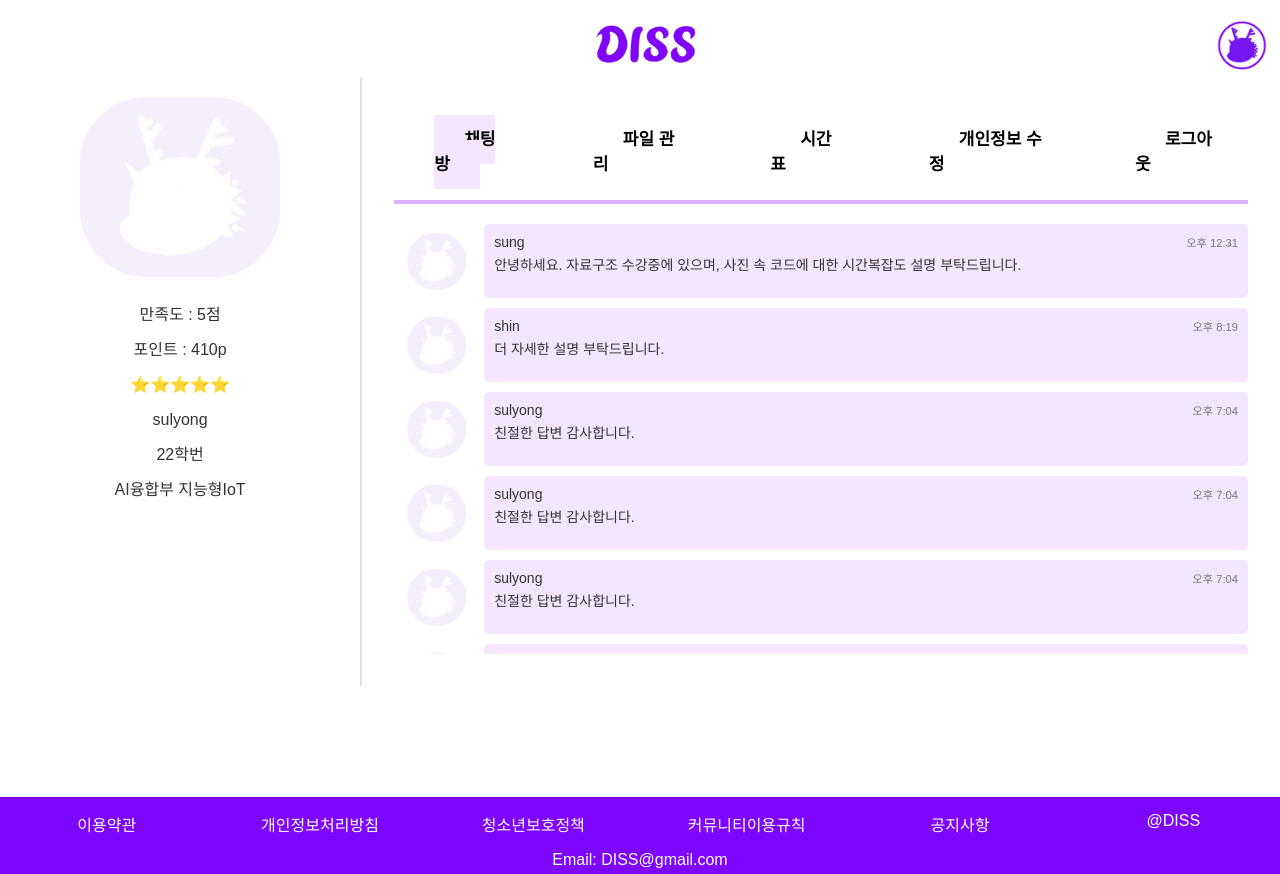
After one commit to jga-eun/DISS, a PHP site: page /mypage-main.html in a window 1280 px wide. The commit adds this page. Run offline with PHP 8.4, Linux system fonts and the light colour scheme.

Commit message:
프로필 구현 1차 (메인, 파일 관리 페이지)

```diff
--- /dev/null
+++ b/mypage-main.html
@@ -0,0 +1,126 @@
+<!DOCTYPE html>
+<html lang="ko">
+  <head>
+    <meta charset="UTF-8" />
+    <title>DISS QnA</title>
+    <link rel="stylesheet" href="st_base.css">
+    <link rel="stylesheet" href="mypage.css" />
+  </head>
+  <body>
+    <div class="header">
+        <a href="Home.html"><img src="image/logo.png" alt="Logo Image" class="logo"></a><!-- alt : 이미지 로드 실패 시 대체 텍스트 -->
+        <a href="profile.html"><img src="image/profile.png" alt="Profile Image" class="profile"></a>
+    </div>
+
+    <main class="profile-container">
+      <div class="profile-sidebar">
+        <img src="image/me.png" alt="프로필 이미지" class="profile-img" />
+        <div class="profile-info">
+            <p>
+            </p>
+          <div class="rating">만족도 : 5점</div>
+          <div>포인트 : 410p</div>
+          <div class="star-rating">⭐⭐⭐⭐⭐</div>
+          <div>sulyong</div>
+          <div>22학번</div>
+          <div>AI융합부 지능형IoT</div>
+        </div>
+      </div>
+
+      <div class="profile-content">
+        <div class="menu-bar">
+          <nav>
+            <ul class="menu-list">
+                <li><a href="mypage-main.html" class="menu-item active">채팅방</a></li>
+                <li><a href="mypage-file.html" class="menu-item">파일 관리</a></li>
+                <li><a href="mypage-schedule.html" class="menu-item">시간표</a></li>
+                <li><a href="mypage-privacy.html" class="menu-item">개인정보 수정</a></li>
+                <li><a href="#" class="menu-item">로그아웃</a></li>
+              </ul>
+          </nav>
+          <div class="underline"></div>
+        </div>
+
+        <div class ="question-detail">
+            <div class="content-area">
+                <div class="chat-item">
+                  <img src="image/icon.jpg" alt="아이콘" class="chat-icon" />
+                  <div class="chat-text">
+                    <div class="chat-header">
+                      <p class="chat-name">sung</p>
+                      <span class="chat-time">오후 12:31</span>
+                    </div>
+                    <p class="chat-content">
+                      안녕하세요. 자료구조 수강중에 있으며, 사진 속 코드에 대한
+                      시간복잡도 설명 부탁드립니다.
+                    </p>
+                  </div>
+                </div>
+                <div class="chat-item">
+                  <img src="image/icon.jpg" alt="아이콘" class="chat-icon" />
+                  <div class="chat-text">
+                    <div class="chat-header">
+                      <p class="chat-name">shin</p>
+                      <span class="chat-time">오후 8:19</span>
+                    </div>
+                    <p class="chat-content">더 자세한 설명 부탁드립니다.</p>
+                  </div>
+                </div>
+                <div class="chat-item">
+                  <img src="image/icon.jpg" alt="아이콘" class="chat-icon" />
+                  <div class="chat-text">
+                    <div class="chat-header">
+                      <p class="chat-name">sulyong</p>
+                      <span class="chat-time">오후 7:04</span>
+                    </div>
+                    <p class="chat-content">친절한 답변 감사합니다.</p>
+                  </div>
+                </div>
+                <div class="chat-item">
+                  <img src="image/icon.jpg" alt="아이콘" class="chat-icon" />
+                  <div class="chat-text">
+                    <div class="chat-header">
+                      <p class="chat-name">sulyong</p>
+                      <span class="chat-time">오후 7:04</span>
+                    </div>
+                    <p class="chat-content">친절한 답변 감사합니다.</p>
+                  </div>
+                </div>
+                <div class="chat-item">
+                    <img src="image/icon.jpg" alt="아이콘" class="chat-icon" />
+                    <div class="chat-text">
+                      <div class="chat-header">
+                        <p class="chat-name">sulyong</p>
+                        <span class="chat-time">오후 7:04</span>
+                      </div>
+                      <p class="chat-content">친절한 답변 감사합니다.</p>
+                    </div>
+                </div>
+              </div>
+              <div class="chat-item">
+                <img src="image/icon.jpg" alt="아이콘" class="chat-icon" />
+                <div class="chat-text">
+                  <div class="chat-header">
+                    <p class="chat-name">sulyong</p>
+                    <span class="chat-time">오후 7:04</span>
+                  </div>
+                  <p class="chat-content">친절한 답변 감사합니다.</p>
+                </div>
+            </div>
+          </div>
+        </div>
+
+      </div>
+    </main>
+
+    <div class="bottom">
+        <div class="rule"><a href="rule1.html">이용약관</a></div>
+        <div class="rule"><a href="rule2.html">개인정보처리방침</a></div>
+        <div class="rule"><a href="rule3.html">청소년보호정책</a></div>
+        <div class="rule"><a href="rule4.html">커뮤니티이용규칙</a></div>
+        <div class="rule"><a href="inform.html">공지사항</a></div>
+        <div class="rule">@DISS</div>
+        <div class="email">Email: DISS@gmail.com</div>
+    </div>
+  </body>
+</html>
--- /dev/null
+++ b/mypage.css
@@ -0,0 +1,166 @@
+body {
+  font-family: sans-serif;
+  background-color: #ffffff;
+  color: #333;
+  margin: 0;
+  padding: 0;
+}
+
+header {
+  text-align: center;
+  padding: 20px;
+  position: relative;
+}
+
+.logo-img,
+.char-img {
+  max-width: 150px;
+  margin: 0 auto;
+  display: block;
+}
+
+.points {
+  text-align: right;
+  margin-right: 20px;
+  font-size: 14px;
+  color: #555;
+  margin-top: 20px; /* 수정된 부분 */
+}
+
+.profile-container {
+  display: flex;
+}
+
+.profile-sidebar {
+  width: 30%;
+  padding: 20px;
+  background-color: white;
+  border-right: 2px solid #e0e0e0;
+  text-align: center;
+}
+
+.profile-info {
+  line-height: 35px;
+}
+
+.profile-img {
+  max-width: 200px;
+}
+
+.menu-bar nav {
+  display: flex;
+  justify-content: center;
+}
+
+.menu-list {
+  display: flex;
+  gap: 60px;
+  list-style: none;
+  margin-bottom: 20px; /* 수정된 부분 */
+}
+
+.menu-item {
+  padding: 15px 30px;
+  text-decoration: none;
+  color: black;
+  border: none;
+  background-color: transparent;
+  font-size: 17px;
+  font-weight: bold;
+  cursor: pointer;
+  transition: background-color 0.3s;
+}
+
+.menu-item:hover,
+.menu-item.active {
+  background-color: #f3e6ff;
+  color: #000;
+}
+
+.underline {
+  width: 100%;
+  height: 4px;
+  background-color: #d8b2ff; /* 보라색 구분선 */
+  margin-top: 5px;
+}
+
+.profile-content {
+  width: 80%;
+  padding: 32px;
+}
+
+.content-area {
+  margin-top: 20px;
+}
+
+.chat-item {
+  display: flex;
+  align-items: center;
+  margin-bottom: 10px;
+}
+
+.chat-icon {
+  width: 80px; /* 크기 조정 */
+  height: 70px; /* 크기 조정 */
+  margin-right: 10px;
+  border-radius: 50%;
+}
+
+.chat-text {
+  flex: 1;
+  padding: 10px;
+  background-color: #f3e6ff;
+  border-radius: 5px;
+  font-size: 14px;
+}
+
+.chat-header {
+  display: flex;
+  justify-content: space-between;
+  align-items: baseline;
+  margin-bottom: 4px;
+}
+
+.chat-name {
+  margin: 0;
+  padding: 0;
+}
+
+.chat-content {
+  margin-top: 0;
+}
+
+.chat-time {
+  font-size: 0.8em;
+  color: #777;
+}
+
+/* 보라색 별 CSS */
+.star-rating {
+  font-size: 16px;
+  color: #d8b2ff; /* 보라색 별 색상 */
+}
+
+.question-detail {
+  overflow-y: scroll; /* 세로 스크롤을 위한 설정 */
+  max-height: 450px; /* 스크롤 높이 제한을 위해 추가 */
+}
+
+/* 테이블 스타일 */
+.file-table {
+  width: 100%;
+  border-collapse: collapse; /* 테이블 경계선 합치기 */
+  margin-top: 20px; /* 테이블 상단 여백 */
+}
+
+.file-table th,
+.file-table td {
+  border: 1px solid #ddd; /* 테두리 */
+  padding: 10px; /* 패딩 */
+  text-align: center; /* 가운데 정렬 */
+}
+
+.file-table th {
+  background-color: #f3e6ff; /* 테이블 헤더 배경색 */
+  font-weight: bold; /* 헤더 글씨 굵게 */
+}
--- a/st_base.css
+++ b/st_base.css
@@ -15,6 +15,7 @@
 }
 
 .bottom {
+  position: fixed;
     bottom: 0;
     width: 100%;
     background-color: #7E05FE;
```
Also changed, not shown: mypage-file.html (added, +94 -0 lines), mypage-privacy.html (added, +63 -0 lines), mypage-schedule.html (added, +63 -0 lines), mypage.js (added).
